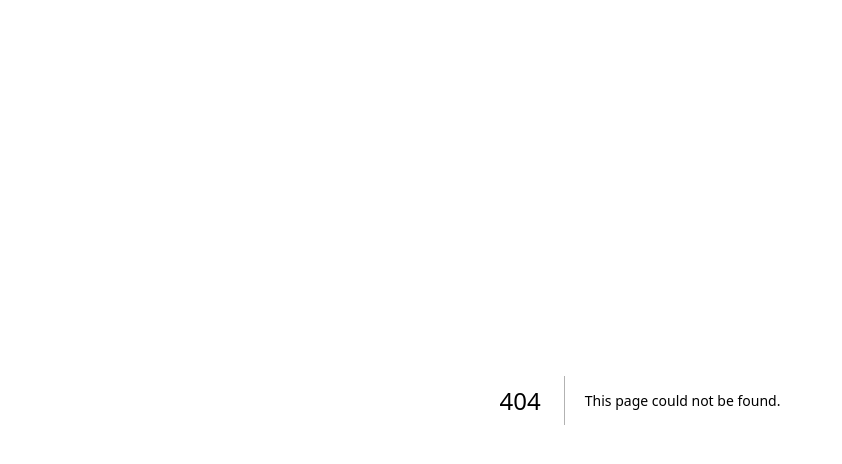
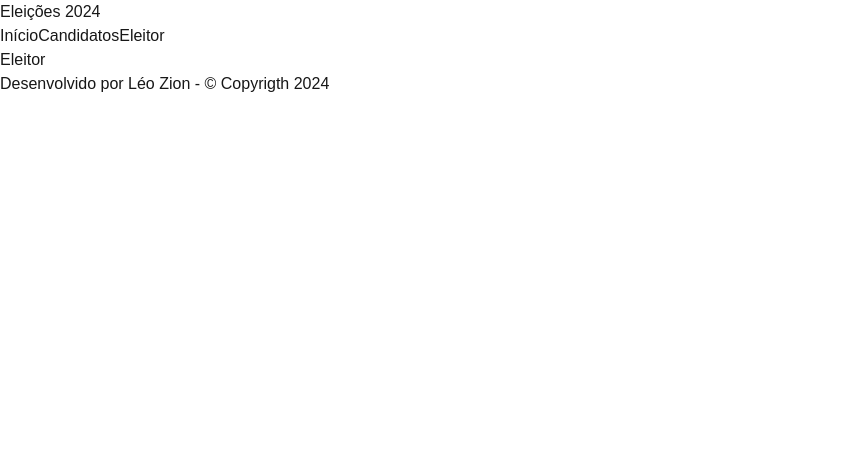
Before and after one commit to leoziondev/proj-cod3r-urna-eletronica, a Next.js app: page /eleitor in a window 1280 px wide. Before the commit this address had no page. Shown: the top 464 px of the page, without its empty margins (0-842 px from the left). Built offline with nearby package versions, Linux system fonts and the light colour scheme.

Commit message:
feat: refactor to admin layout

```diff
--- /dev/null
+++ b/src/app/(admin)/eleitor/page.tsx
@@ -0,0 +1,9 @@
+import Container from "@/components/shared/Container";
+
+export default function PAgeEleitor() {
+    return (
+        <Container>
+            <h1>Eleitor</h1>
+        </Container>
+    )
+}
```
Also changed, not shown: src/app/(admin)/candidato/page.tsx (+3 -6 lines), src/app/(admin)/page.tsx (added, +7 -0 lines), src/app/page.tsx (deleted, +0 -11 lines).
